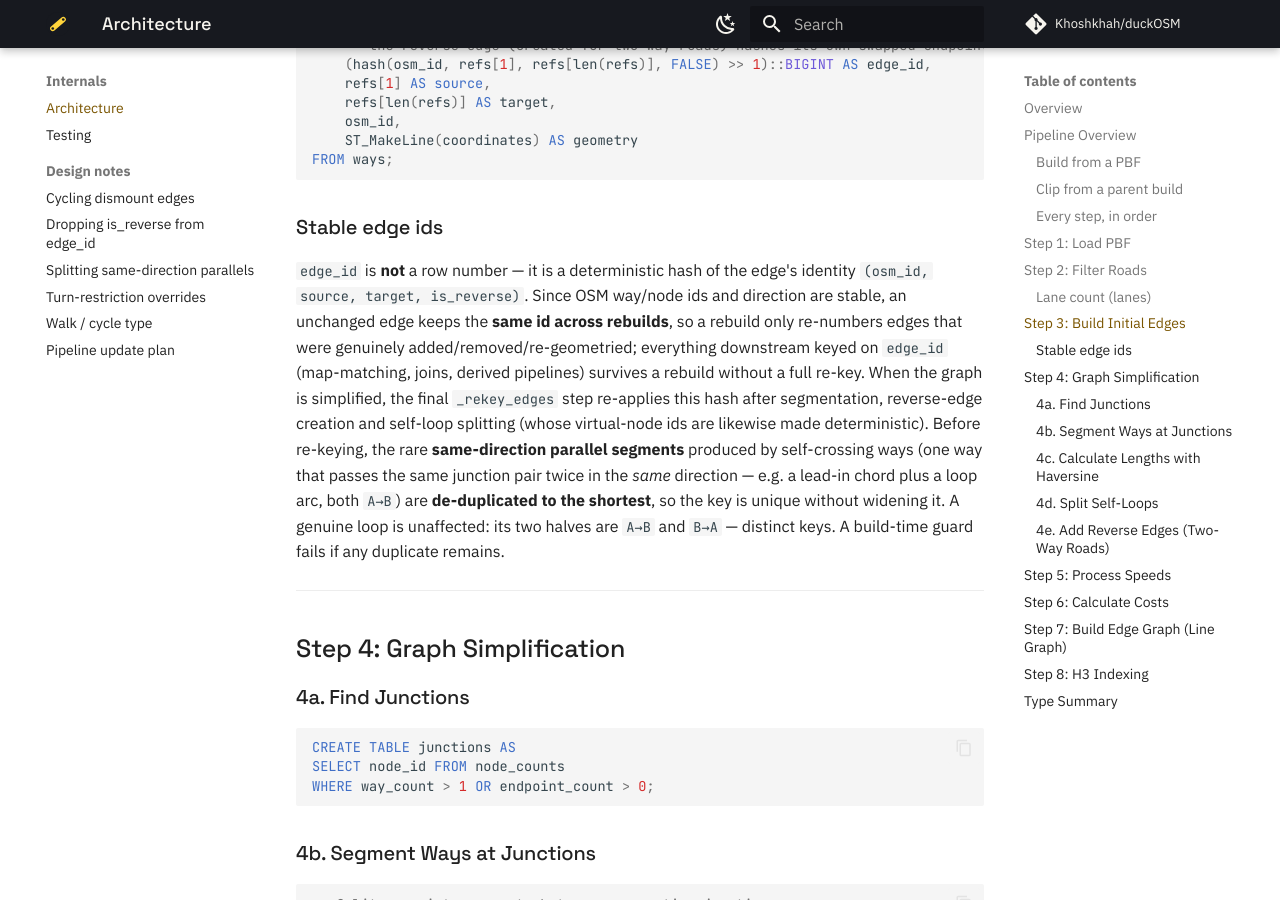
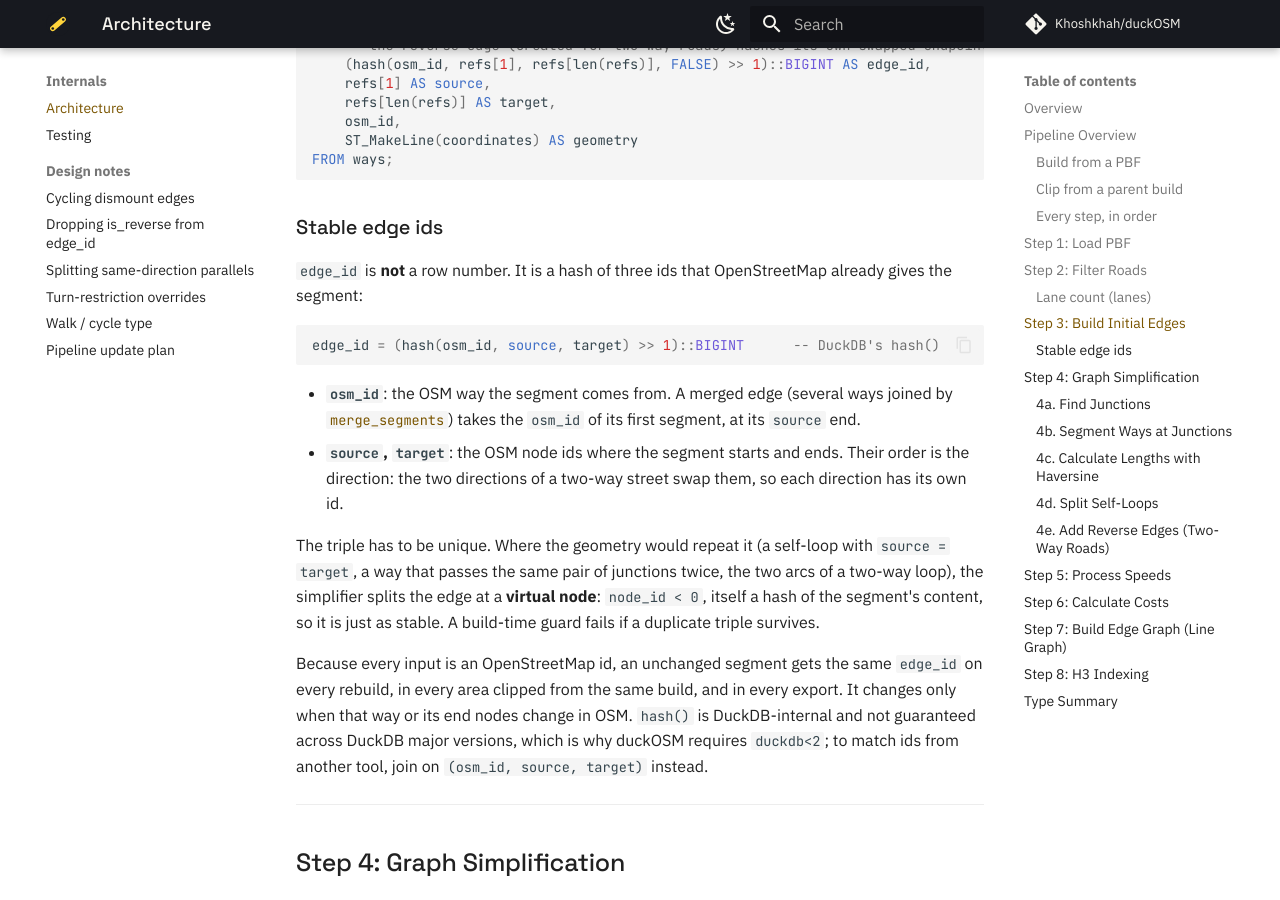
Before and after one commit to Khoshkhah/duckOSM, an MkDocs documentation site: the page built from docs/architecture.md, in a window 1280 px wide and 900 px high, scrolled down 6011 px. Built offline with MkDocs 1.6.1 and Material for MkDocs 9.7.7, drawn with Linux system fonts in a browser that asks for light colours; comment, search, counter and statistics services are not loaded.

Commit message:
docs: say what edge_id is hashed from; fix stale formula docs
- README / home page: edge_id = hash(osm_id, source, target), the OSM
  way plus the start and end nodes; order is direction; link to details
- architecture.md "Stable edge ids": rewritten to the current scheme.
  It still described the v1 key with is_reverse and dedup-to-shortest;
  now: merged edges take their first segment's osm_id, and repeated
  triples are split at content-hashed virtual nodes
- merging.md: three places still quoted the v1 formula

Co-Authored-By: Claude Opus 5.5 <noreply@anthropic.com>

````diff
--- a/docs/architecture.md
+++ b/docs/architecture.md
@@ -222,18 +222,30 @@ FROM ways;
 ```
 
 ### Stable edge ids
-`edge_id` is **not** a row number — it is a deterministic hash of the edge's identity
-`(osm_id, source, target, is_reverse)`. Since OSM way/node ids and direction are stable, an
-unchanged edge keeps the **same id across rebuilds**, so a rebuild only re-numbers edges that
-were genuinely added/removed/re-geometried; everything downstream keyed on `edge_id`
-(map-matching, joins, derived pipelines) survives a rebuild without a full re-key. When the
-graph is simplified, the final `_rekey_edges` step re-applies this hash after segmentation,
-reverse-edge creation and self-loop splitting (whose virtual-node ids are likewise made
-deterministic). Before re-keying, the rare **same-direction parallel segments** produced by
-self-crossing ways (one way that passes the same junction pair twice in the *same* direction —
-e.g. a lead-in chord plus a loop arc, both `A→B`) are **de-duplicated to the shortest**, so the
-key is unique without widening it. A genuine loop is unaffected: its two halves are `A→B` and
-`B→A` — distinct keys. A build-time guard fails if any duplicate remains.
+
+`edge_id` is **not** a row number. It is a hash of three ids that OpenStreetMap already gives the
+segment:
+
+```sql
+edge_id = (hash(osm_id, source, target) >> 1)::BIGINT      -- DuckDB's hash()
+```
+
+- **`osm_id`**: the OSM way the segment comes from. A merged edge (several ways joined by
+  [`merge_segments`](merging.md)) takes the `osm_id` of its first segment, at its `source` end.
+- **`source`, `target`**: the OSM node ids where the segment starts and ends. Their order is the
+  direction: the two directions of a two-way street swap them, so each direction has its own id.
+
+The triple has to be unique. Where the geometry would repeat it (a self-loop with
+`source = target`, a way that passes the same pair of junctions twice, the two arcs of a two-way
+loop), the simplifier splits the edge at a **virtual node**: `node_id < 0`, itself a hash of the
+segment's content, so it is just as stable. A build-time guard fails if a duplicate triple
+survives.
+
+Because every input is an OpenStreetMap id, an unchanged segment gets the same `edge_id` on every
+rebuild, in every area clipped from the same build, and in every export. It changes only when that
+way or its end nodes change in OSM. `hash()` is DuckDB-internal and not guaranteed across DuckDB
+major versions, which is why duckOSM requires `duckdb<2`; to match ids from another tool, join on
+`(osm_id, source, target)` instead.
 
 ---
 
````
Also changed, not shown: README.md (+11 -2 lines), docs/index.md (+13 -2 lines), docs/merging.md (+3 -3 lines).
